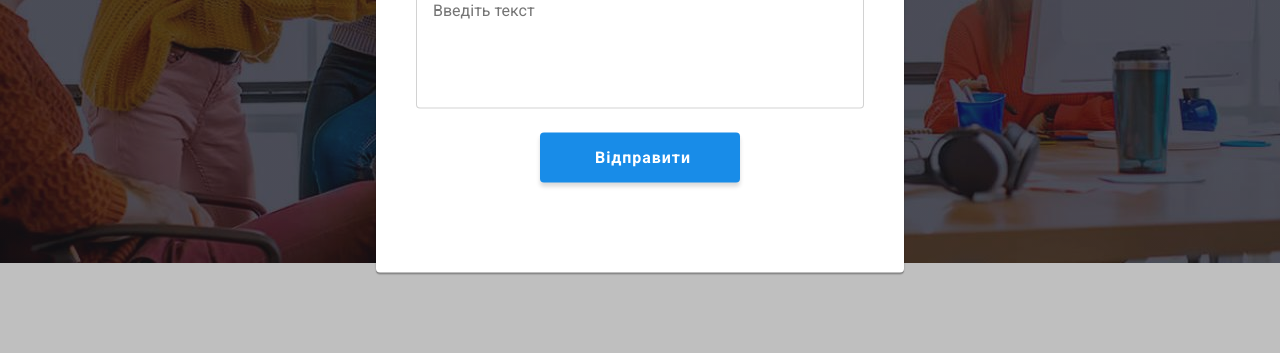
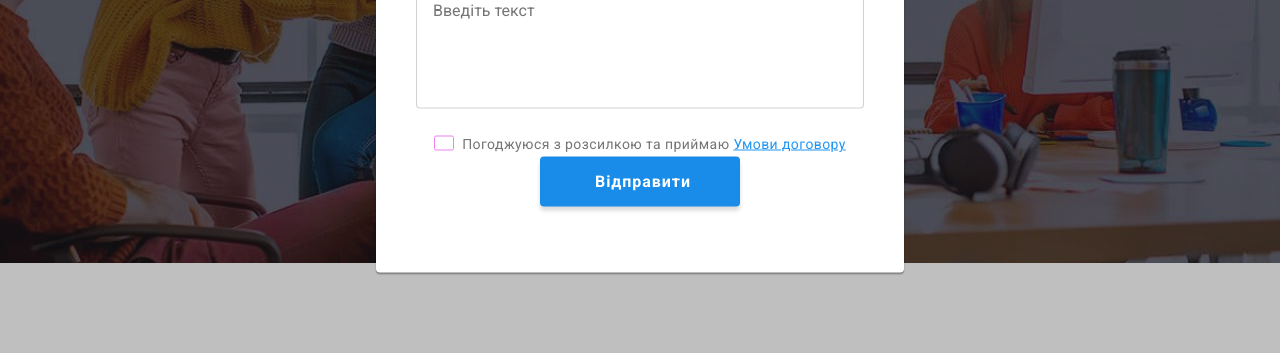
Before and after one commit to VexandML/VexandML-goit-markup-hw-06, a plain HTML site: page index.html in a window 1280 px wide. Both pictures are taken after a click on the button "Замовити послугу". Shown: the part 418-771 px from the top of the page. Drawn offline with nearby package versions, Linux system fonts and the light colour scheme.

Commit message:
HW6_upd04_31.10

```diff
--- a/css/styles.css
+++ b/css/styles.css
@@ -45,19 +45,6 @@ img {
 
 section {
   padding: 0 0 94px 0;
-}
-
-.visually-hidden {
-  position: absolute;
-  width: 1px;
-  height: 1px;
-  margin: -1px;
-  border: 0;
-  padding: 0;
-  white-space: nowrap;
-  clip-path: inset(100%);
-  clip: rect(0 0 0 0);
-  overflow: hidden;
 }
 
 /* HEADER STARTS */
@@ -849,28 +836,69 @@ textarea {
   transition: border 250ms cubic-bezier(0.4, 0, 0.2, 1);
 }
 
-.form-policy {
+/* .form-policy {
   position: relative;
   display: flex;
   align-items: center;
   justify-content: center;
   margin-bottom: 30px;
+} */
+
+.checkbox-input {
+  appearance: none;
 }
 
-/* .policy-text {
+.checkbox-input:checked + .checkbox-label {
+  color: red;
+}
+
+.checkbox-label {
+  position: relative;
+  padding-left: 28px;
+}
+
+.checkbox-label::before {
+  position: absolute;
+  top: 0;
+  left: 0;
+  width: 20px;
+  height: 15px;
+  border: 1px solid violet;
+  border-radius: 2px;
+  content: "";
+}
+
+.checkbox-label::after {
+  position: absolute;
+  top: 5px;
+  left: 5px;
+  width: 10px;
+  height: 5px;
+  border: 1px solid violet;
+  border-radius: 2px;
+  content: "";
+  background-color: blue;
+  opacity: 0;
+}
+
+.checkbox-input:checked + .checkbox-label::after {
+  opacity: 1;
+}
+
+.checkbox-label {
   font-size: 14px;
   line-height: 1.71;
   letter-spacing: 0.03em;
   color: var(--color-primary);
-} */
+}
 
-/* .policy-link {
+.checkbox-link {
   font-size: 14px;
   line-height: 1.71;
   letter-spacing: 0.03em;
   text-decoration-line: underline;
   color: var(--color-brand)
-} */
+}
 
 .button-form {
   display: block;
@@ -891,6 +919,15 @@ textarea {
   margin-right: auto;
 }
 
-.checkbox-input {
-  appearance: none;
+.visually-hidden {
+  position: absolute;
+  white-space: nowrap;
+  width: 1px;
+  height: 1px;
+  overflow: hidden;
+  border: 0;
+  padding: 0;
+  clip: rect(0 0 0 0);
+  clip-path: inset(50%);
+  margin: -1px;
 }
--- a/index.html
+++ b/index.html
@@ -75,6 +75,10 @@
                                     <label class="form-comment" for="comment">
                                         <span class="form-fields-text">Коментар</span>
                                         <textarea class="form-text" name="username-comment" id="comment" placeholder="Введіть текст"></textarea>
+                                    </label>
+                                    <input class="checkbox-input visually-hidden" id="terms-checkbox" type="checkbox" name="terms-checkbox">
+                                    <label class="checkbox-label" for="terms-checkbox">Погоджуюся з розсилкою та приймаю
+                                        <a class="checkbox-link" href="/">Умови договору</a>
                                     </label>
                                 <button class="button-form" type="submit">Відправити</button>
                             </form>
```
